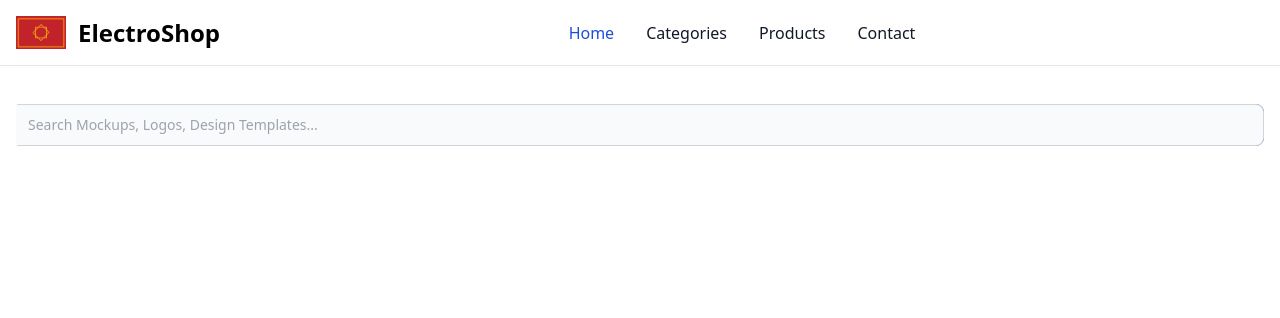
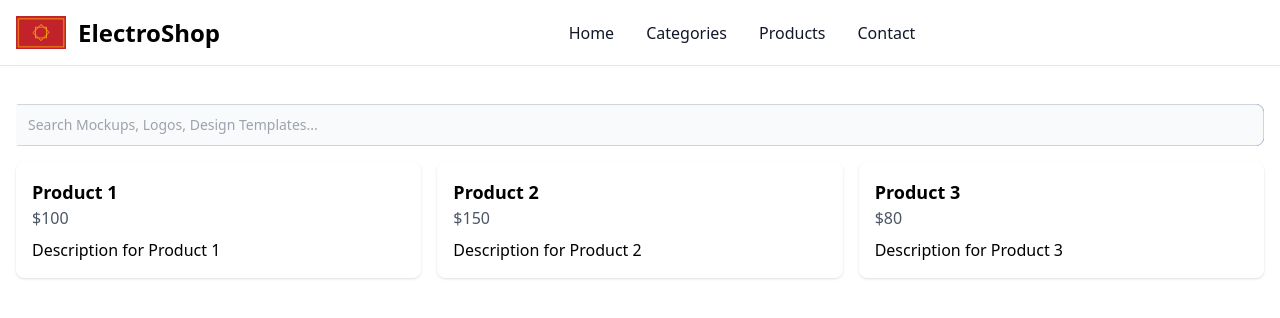
Before and after one commit to Younes202/E-Commerce_Clients_Back_Office, a React (Create React App) app in the folder FRONTEND/ecommerce/: page /category in a window 1280 px wide. Shown: the top 318 px of the page. Built offline with nearby package versions, Linux system fonts and the light colour scheme.

Commit message:
SET products in Categories section

```diff
--- a/FRONTEND/ecommerce/package.json
+++ b/FRONTEND/ecommerce/package.json
@@ -39,6 +39,7 @@
   },
   "devDependencies": {
     "autoprefixer": "^10.4.16",
+    "eslint": "^8.51.0",
     "postcss-cli": "^10.1.0",
     "tailwindcss": "^3.3.3"
   }
--- a/FRONTEND/ecommerce/src/components/Category.js
+++ b/FRONTEND/ecommerce/src/components/Category.js
@@ -25,6 +25,25 @@ function Category() {
   const filteredCategories = electronicsCategories.filter((category) =>
     category.toLowerCase().includes(searchTerm.toLowerCase())
   );
+
+  // Sample product data, you can replace this with your own product data
+  const products = [
+    {
+      name: 'Product 1',
+      price: '$100',
+      description: 'Description for Product 1',
+    },
+    {
+      name: 'Product 2',
+      price: '$150',
+      description: 'Description for Product 2',
+    },
+    {
+      name: 'Product 3',
+      price: '$80',
+      description: 'Description for Product 3',
+    },
+  ];
 
   return (
     <div className="h-screen">
@@ -87,6 +106,18 @@ function Category() {
               </ul>
             </div>
           )}
+
+          {/* Product Cards */}
+          <div className="grid grid-cols-3 gap-4 mt-4">
+            {products.map((product, index) => (
+              <div key={index} className="bg-white p-4 rounded-lg shadow">
+                <h2 className="text-lg font-semibold">{product.name}</h2>
+                <p className="text-gray-600">{product.price}</p>
+                <p className="mt-2">{product.description}</p>
+                {/* Add more details or buttons as needed */}
+              </div>
+            ))}
+          </div>
         </form>
       </main>
     </div>
--- a/FRONTEND/ecommerce/src/components/NavBar.js
+++ b/FRONTEND/ecommerce/src/components/NavBar.js
@@ -1,75 +1,38 @@
 import React from 'react';
 import { Link, NavLink } from 'react-router-dom';
 import sadianImage from './../images/sadian.png';
+
 function NavBar() {
   return (
     <nav className="bg-white dark:bg-gray-900 fixed w-full z-20 top-0 left-0 border-b border-gray-200 dark:border-gray-600">
       <div className="max-w-screen-xl flex flex-wrap items-center justify-between mx-auto p-4">
-      <Link to="/" className="flex items-center">
-    <img src={sadianImage} alt="Electra Shop Logo" style={{ width: '50px', height: 'auto' }}  class="h-8 mr-3"/>
-    <br />
-    <span className="self-center text-2xl font-semibold whitespace-nowrap dark:text-white">
-      ElectroShop
-    </span>
-      </Link>
-
+        <Link to="/" className="flex items-center">
+          <img src={sadianImage} alt="Electra Shop Logo" style={{ width: '50px', height: 'auto' }} className="h-8 mr-3" />
+          <span className="self-center text-2xl font-semibold whitespace-nowrap dark:text-white">
+            ElectroShop
+          </span>
+        </Link>
 
         <div className="flex md:order-2">
-
           <button
             data-collapse-toggle="navbar-sticky"
             type="button"
             className="inline-flex items-center p-2 w-10 h-10 justify-center text-sm text-gray-500 rounded-lg md:hidden hover:bg-gray-100 focus:outline-none focus:ring-2 focus:ring-gray-200 dark:text-gray-400 dark:hover:bg-gray-700 dark:focus:ring-gray-600"
             aria-controls="navbar-sticky"
-            aria-expanded="false"
-          >
+            aria-expanded="false">
             <span className="sr-only">Open main menu</span>
-
           </button>
         </div>
+
         <div
           className="items-center justify-between hidden w-full md:flex md:w-auto md:order-1"
           id="navbar-sticky"
         >
           <ul className="flex flex-col p-4 md:p-0 mt-4 font-medium border border-gray-100 rounded-lg bg-gray-50 md:flex-row md:space-x-8 md:mt-0 md:border-0 md:bg-white dark:bg-gray-800 md:dark:bg-gray-900 dark:border-gray-700">
-            <li>
-              <NavLink
-                to="/"
-                className="block py-2 pl-3 pr-4 text-white bg-blue-700 rounded md:bg-transparent md:text-blue-700 md:p-0 md:dark:text-blue-500"
-                activeClassName="bg-blue-700"
-                exact
-              >
-                Home
-              </NavLink>
-            </li>
-
-            <li>
-              <NavLink
-                to="/category"
-                className="block py-2 pl-3 pr-4 text-gray-900 rounded hover:bg-gray-100 md:hover:bg-transparent md:hover:text-blue-700 md:p-0 md:dark:hover:text-blue-500 dark:text-white dark:hover:bg-gray-700 dark:hover:text-white md:dark:hover:bg-transparent dark:border-gray-700"
-                activeClassName="bg-blue-700"
-              >
-                Categories
-              </NavLink>
-            </li>
-            <li>
-              <NavLink
-                to="/product"
-                className="block py-2 pl-3 pr-4 text-gray-900 rounded hover:bg-gray-100 md:hover:bg-transparent md:hover:text-blue-700 md:p-0 md:dark:hover:text-blue-500 dark:text-white dark:hover:bg-gray-700 dark:hover:text-white md:dark:hover:bg-transparent dark:border-gray-700"
-                activeClassName="bg-blue-700"
-              >
-                Products
-              </NavLink>
-            </li>
-            <li>
-              <NavLink
-                to="/contact"
-                className="block py-2 pl-3 pr-4 text-gray-900 rounded hover:bg-gray-100 md:hover:bg-transparent md:hover:text-blue-700 md:p-0 md:dark:hover:text-blue-500 dark:text-white dark:hover:bg-gray-700 dark:hover:text-white md:dark:hover:bg-transparent dark:border-gray-700"
-                activeClassName="bg-blue-700"
-              >
-                Contact
-              </NavLink>
-            </li>
+            <NavItem to="/" label="Home" />
+            <NavItem to="/category" label="Categories" />
+            <NavItem to="/product" label="Products" />
+            <NavItem to="/contact" label="Contact" />
           </ul>
         </div>
       </div>
@@ -77,4 +40,16 @@ function NavBar() {
   );
 }
 
+function NavItem({ to, label }) {
+  return (
+    <NavLink
+      to={to}
+      className="block py-2 pl-3 pr-4 text-gray-900 rounded hover:bg-gray-100 md:hover:bg-transparent md:hover:text-blue-700 md:p-0 md:dark:hover:text-blue-500 dark:text-white dark:hover-bg-gray-700 dark:hover-text-white md:dark:hover-bg-transparent dark-border-gray-700"
+      activeClassName="text-blue-700"
+    >
+      {label}
+    </NavLink>
+  );
+}
+
 export default NavBar;
```
Also changed, not shown: 1 other file (tests, documents, lock files or other folders).
